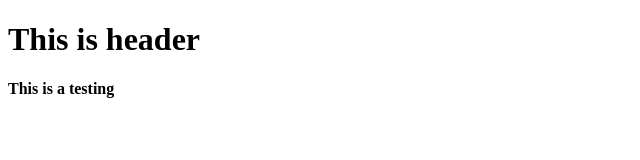
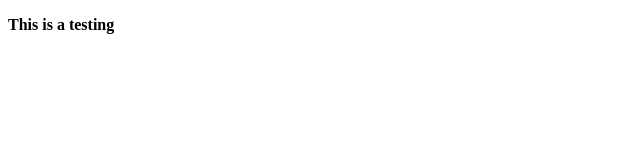
Before and after one commit to supun995/Git-Test, a plain HTML site: page index.html in a window 1280 px wide. Shown: the whole page, without its empty margins (0-640 px from the left). Drawn offline with Linux system fonts and the light colour scheme.

Commit message:
third commit

```diff
--- a/index.html
+++ b/index.html
@@ -2,7 +2,6 @@
 <html>
     <head></head>
     <b>
-        <h1>This is header</h1>
         <p>This is a testing</p>
     </b>
 
```
